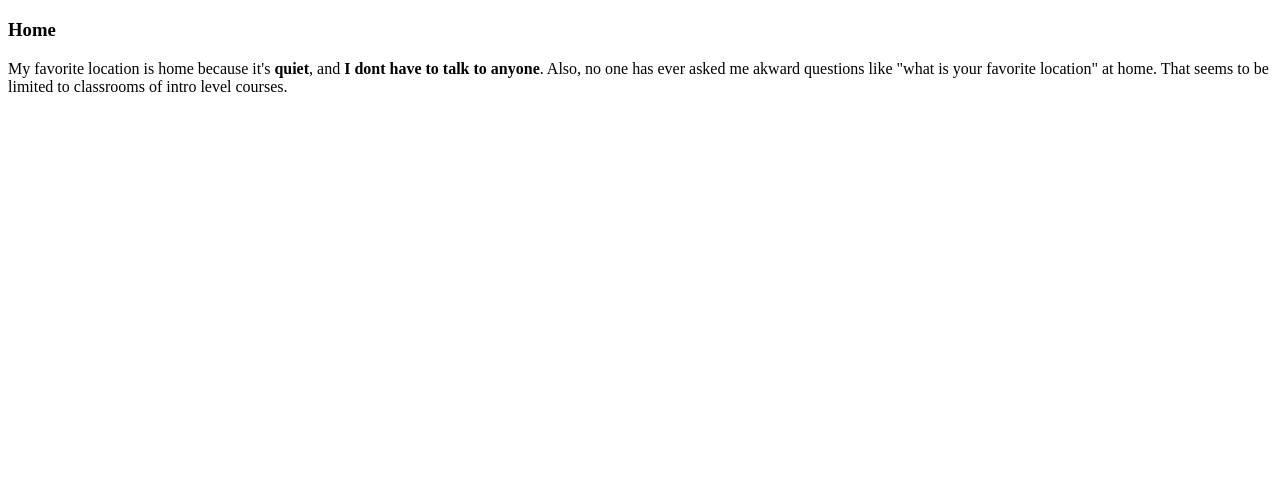
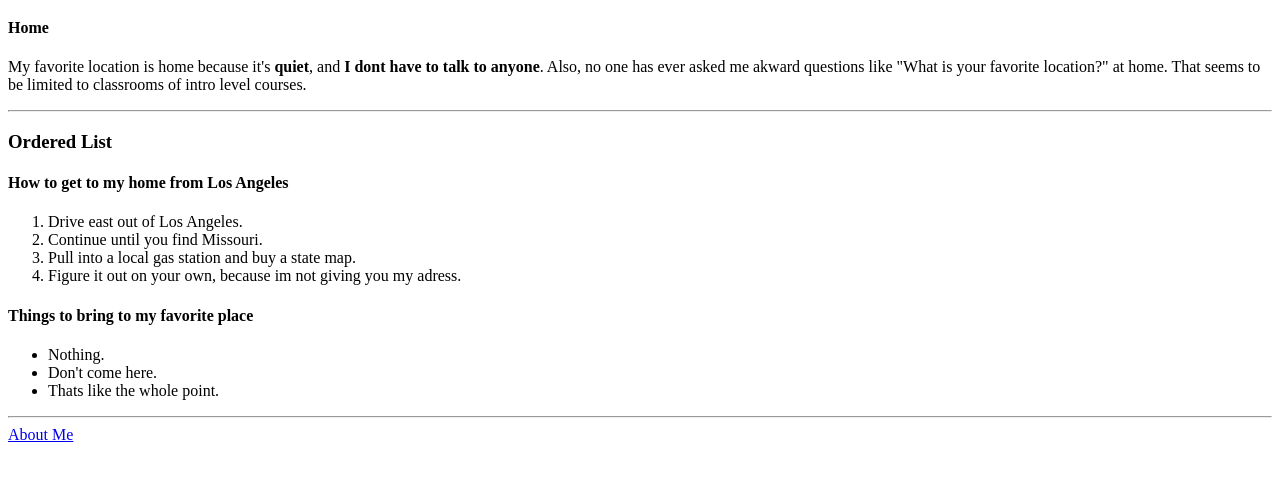
Before and after one commit to 44-563-WebApps-F21/webapps-f21-assignment-3-17dchar, a plain HTML site: page index.html in a window 1280 px wide. Shown: the part 61-542 px from the top of the page. Drawn offline with Linux system fonts and the light colour scheme.

Commit message:
added aboutMe page

```diff
--- a/index.html
+++ b/index.html
@@ -5,11 +5,28 @@
     </head>
     <body>
         <h1>Darek Charlet</h1>
-        <h3>Home</h3>
+        <h4>Home</h4>
         <p>
             My favorite location is home because it's <B>quiet</B>, and <b>I dont have to talk to anyone</b>.
-            Also, no one has ever asked me akward questions like "what is your favorite location"
+            Also, no one has ever asked me akward questions like "What is your favorite location?"
             at home. That seems to be limited to classrooms of intro level courses.
         </p>
+        <hr>
+        <h3>Ordered List</h3>
+        <h4>How to get to my home from Los Angeles</h4>
+        <ol>
+            <li>Drive east out of Los Angeles.</li>
+            <li>Continue until you find Missouri.</li>
+            <li>Pull into a local gas station and buy a state map.</li>
+            <li>Figure it out on your own, because im not giving you my adress.</li>
+        </ol>
+        <h4>Things to bring to my favorite place</h4>
+        <ul>
+            <li>Nothing.</li>
+            <li>Don't come here.</li>
+            <li>Thats like the whole point.</li>
+        </ul>
+        <hr>
+        <a href="aboutme.html">About Me</a>
     </body>
 </html>
```
Also changed, not shown: aboutme.html (added, +16 -0 lines), keyboard.jpg (added).
